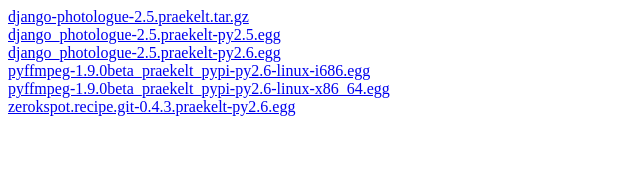
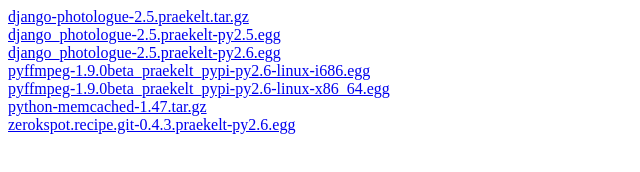
Before and after one commit to praekelt/public-eggs, a plain HTML site: page index.html in a window 1280 px wide. Shown: the whole page, without its empty margins (0-640 px from the left). Drawn offline with Linux system fonts and the light colour scheme.

Commit message:
Edited index.html via GitHub

```diff
--- a/index.html
+++ b/index.html
@@ -7,6 +7,7 @@
         <a href="https://github.com/downloads/praekelt/public-eggs/django_photologue-2.5.praekelt-py2.6.egg">django_photologue-2.5.praekelt-py2.6.egg</a><br />
         <a href="https://github.com/downloads/praekelt/public-eggs/pyffmpeg-1.9.0beta_praekelt_pypi-py2.6-linux-i686.egg">pyffmpeg-1.9.0beta_praekelt_pypi-py2.6-linux-i686.egg</a><br />
         <a href="https://github.com/downloads/praekelt/public-eggs/pyffmpeg-1.9.0beta_praekelt_pypi-py2.6-linux-x86_64.egg">pyffmpeg-1.9.0beta_praekelt_pypi-py2.6-linux-x86_64.egg</a><br />
+        <a href="https://github.com/downloads/praekelt/public-eggs/python-memcached-1.47.tar.gz">python-memcached-1.47.tar.gz</a><br />
         <a href="https://github.com/downloads/praekelt/public-eggs/zerokspot.recipe.git-0.4.3.praekelt-py2.6.egg">zerokspot.recipe.git-0.4.3.praekelt-py2.6.egg</a><br />
     </body>
 </html>
```
